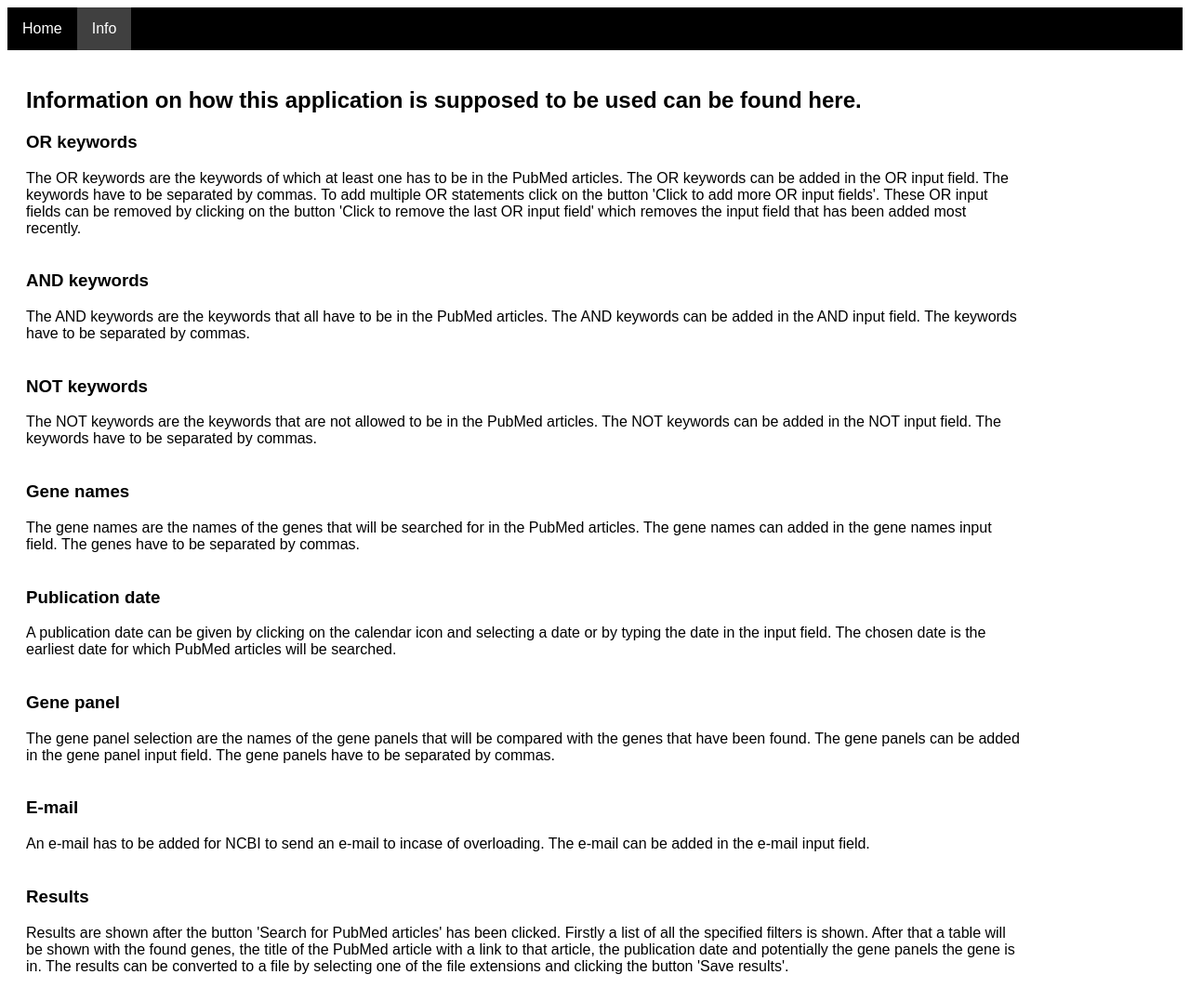
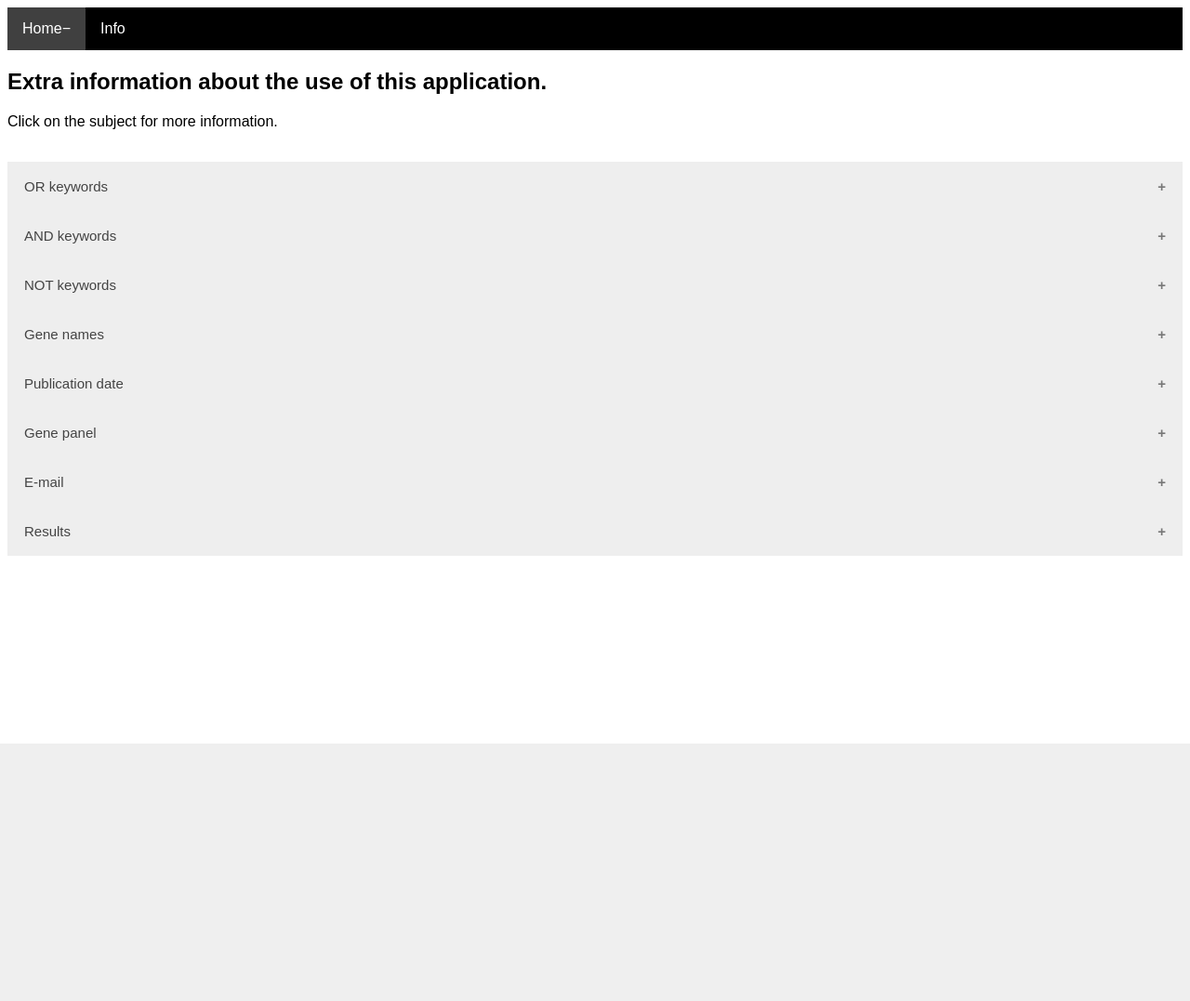
Before and after one commit to LucHengeveld/Blok8Groep8, a Flask app: page /info.html in a window 1280 px wide. Shown: the whole page at 93% size. After the commit the page ends 800 px from the top, so only its background shows below. Run offline with Flask 2, Linux system fonts and the light colour scheme.

Commit message:
Commentaar en de info pagina bijgewerkt.

```diff
--- a/app.py
+++ b/app.py
@@ -326,7 +326,8 @@ def retrieve_data(or_list, and_filter, not_filter, gene_filter):
 def making_query(or_list2, and_filter2, not_filter2, gene_filter2):
     """
     This function combines the 4 filters into a query. This
-    query can be used for searching the PubMed.
+    query can be used for searching the PubMed in the titel and
+    abstract ([tiab]).
 
     :param or_list2: List with OR search terms.
     :param and_filter2: List with AND search terms.
@@ -368,6 +369,8 @@ def making_query(or_list2, and_filter2, not_filter2, gene_filter2):
             query.append(query_gene)
         else:
             pass
+
+        # Making the final query
         query = str(query).replace("', '( ", " ").replace("['", "(") \
             .replace("']", ")")
         return query
--- a/templates/info.html
+++ b/templates/info.html
@@ -2,49 +2,164 @@
 <html lang="en">
     <head>
         <link href="../static/style.css" rel="stylesheet" type="text/css">
-        <TITLE>Info</TITLE>
+        <title>Info</title>
+        <script src="https://ajax.googleapis.com/ajax/libs/jquery/1.12.4/jquery.min.js"></script>
+
+        <style>
+            .accordion {
+              background-color: #eee;
+              color: #444;
+              cursor: pointer;
+              padding: 18px;
+              width: 100%;
+              border: none;
+              text-align: left;
+              outline: none;
+              font-size: 15px;
+              transition: 0.4s;
+            }
+
+            .active, .accordion:hover {
+              background-color: #ccc;
+            }
+
+            .accordion:after {
+              content: '\002B';
+              color: #777;
+              font-weight: bold;
+              float: right;
+              margin-left: 5px;
+            }
+
+            .active:after {
+              content: "\2212";
+            }
+
+            .panel {
+              padding: 0 18px;
+              background-color: white;
+              max-height: 0;
+              overflow: hidden;
+              transition: max-height 0.2s ease-out;
+            }
+        </style>
     </head>
 
     <body>
         <ul>
-            <li><a href="home.html">Home</a></li>
-            <li><a class="active" href="info.html">Info</a></li>
+            <li><a class="active" href="home.html">Home</a></li>
+            <li><a href="info.html">Info</a></li>
         </ul>
 
-        <div style="width:85%;padding:20px;">
-                <h2>Information on how this application is supposed to be used can be found here.</h2>
-            <h3>OR keywords</h3>
-                The OR keywords are the keywords of which at least one has to be in the PubMed articles.
-                The OR keywords can be added in the OR input field. The keywords have to be separated by commas.
-                To add multiple OR statements click on the button 'Click to add more OR input fields'.
-                These OR input fields can be removed by clicking on the button 'Click to remove the last OR input field' which removes the input field that has been added most recently. <br><br>
-            <h3>AND keywords</h3>
-                The AND keywords are the keywords that all have to be in the PubMed articles.
-                The AND keywords can be added in the AND input field. The keywords have to be separated by commas. <br><br>
-            <h3>NOT keywords</h3>
-                The NOT keywords are the keywords that are not allowed to be in the PubMed articles.
-                The NOT keywords can be added in the NOT input field. The keywords have to be separated by commas. <br><br>
-            <h3>Gene names</h3>
-                The gene names are the names of the genes that will be searched for in the PubMed articles.
-                The gene names can added in the gene names input field. The genes have to be separated by commas. <br><br>
-            <h3>Publication date</h3> <!--- Error als er geen
-            resultaten zijn na een bepaalde datum, niet ingevoerd =
-            alle resultaten krijgen--->
-                A publication date can be given by clicking on the calendar icon and selecting a date or by typing the date in the input field.
-                The chosen date is the earliest date for which PubMed articles will be searched. <br><br>
-            <h3>Gene panel</h3> <!--- Error als er geen
-            resultaten bij een verkeerd bestand, en is verplicht,
-            moet excel file zijn--->
-                The gene panel selection are the names of the gene panels that will be compared with the genes that have been found.
-                The gene panels can be added in the gene panel input field. The gene panels have to be separated by commas. <br><br>
-            <h3>E-mail</h3>
-                An e-mail has to be added for NCBI to send an e-mail to incase of overloading.
-                The e-mail can be added in the e-mail input field. <br><br>
-            <h3>Results</h3> <!--- Er wordt gefilterd op datum --->
-                Results are shown after the button 'Search for PubMed articles' has been clicked.
-                Firstly a list of all the specified filters is shown.
-                After that a table will be shown with the found genes, the title of the PubMed article with a link to that article, the publication date and potentially the gene panels the gene is in.
-                The results can be converted to a file by selecting one of the file extensions and clicking the button 'Save results'.
+        <h2>Extra information about the use of this application.</h2>
+        <p>Click on the subject for more information.</p>
+        <br>
+        <button class="accordion">OR keywords</button>
+        <div class="panel">
+            <p>The OR keywords are the keywords of which at least one
+                has to be in the PubMed articles. The OR keywords can
+                be added in the OR input field. The keywords have to be
+                separated by commas. To add multiple OR statements
+                click on the button 'Click to add more OR input fields'.
+                These OR input fields can be removed by clicking on the
+                button 'Click to remove the last OR input field' which
+                removes the input field that has been added most
+                recently.
+                <b>Only one OR field is mandatory.</b>
+                <br><br></p>
         </div>
+
+        <button class="accordion">AND keywords</button>
+        <div class="panel">
+            <p>The AND keywords are the keywords that all have to be
+                in the PubMed articles. The AND keywords can be added
+                in the AND input field. The keywords have to be
+                separated by commas.
+                This field is <b>not</b> mandatory. <br><br></p>
+        </div>
+
+        <button class="accordion">NOT keywords</button>
+        <div class="panel">
+            <p>The NOT keywords are the keywords that are not allowed
+                to be in the PubMed articles. The NOT keywords can be
+                added in the NOT input field. The keywords have to be
+                separated by commas. This field is <b>not</b> mandatory.
+                <br><br></p>
+        </div>
+
+        <button class="accordion">Gene names</button>
+        <div class="panel">
+            <p>The gene names are the names of the genes that will be
+                searched for in the PubMed articles.
+                The gene names can added in the gene names input field.
+                The genes have to be separated by commas. This field is
+                <b>not</b> mandatory. <br><br></p>
+        </div>
+
+        <button class="accordion">Publication date</button>
+        <div class="panel">
+            <p>A publication date can be given by clicking on the
+                calendar icon and selecting a date or by typing the
+                date in the input field.
+                The chosen date is the earliest date for which PubMed
+                articles will be searched. If there is
+                <b>no publication date</b> given, all the results
+                will be shown. When there are no results after a
+                certain date, there will be an error.<br><br></p>
+        </div>
+
+        <button class="accordion">Gene panel</button>
+        <div class="panel">
+            <p>The gene panel selection are the names of the gene
+                panels that will be compared with the genes that have
+                been found. The excluding of gene panels
+                have to be separated by commas.
+                The gene panels can be added in the gene panel input
+                field. The gene panel file has to be an <b>Excel
+                    file</b>, so any gene panel could be implemented.
+                There will occur an error when it's not an Excel file.
+                <br><br></p>
+        </div>
+
+        <button class="accordion">E-mail</button>
+        <div class="panel">
+            <p>An e-mail has to be added for NCBI to send an e-mail
+                to in case of overloading. The e-mail can be added in
+                the e-mail input field. This field is <b>not</b>
+                mandatory, but it could be very helpful.
+                <br><br></p>
+        </div>
+
+        <button class="accordion">Results</button>
+        <div class="panel">
+            <p>Results are shown after the button 'Search for PubMed
+                articles' has been clicked. Firstly a list of all the
+                specified filters is shown. After that a table will
+                be shown with the found genes, the title of the
+                PubMed article with a link to that article, the
+                publication date and potentially the gene panels the
+                gene is in. <b>The article and genes with the highest
+                    relevance score will be shown on top</b>. The results can
+                be converted to a file by selecting one of the file
+                extensions and clicking the button 'Save results'.</p>
+        </div>
+
+        <script>
+        var acc = document.getElementsByClassName("accordion");
+        var i;
+
+        for (i = 0; i < acc.length; i++) {
+          acc[i].addEventListener("click", function() {
+            this.classList.toggle("active");
+            var panel = this.nextElementSibling;
+            if (panel.style.maxHeight) {
+              panel.style.maxHeight = null;
+            } else {
+              panel.style.maxHeight = panel.scrollHeight + "px";
+            }
+          });
+        }
+        </script>
+
     </body>
 </html>
```
